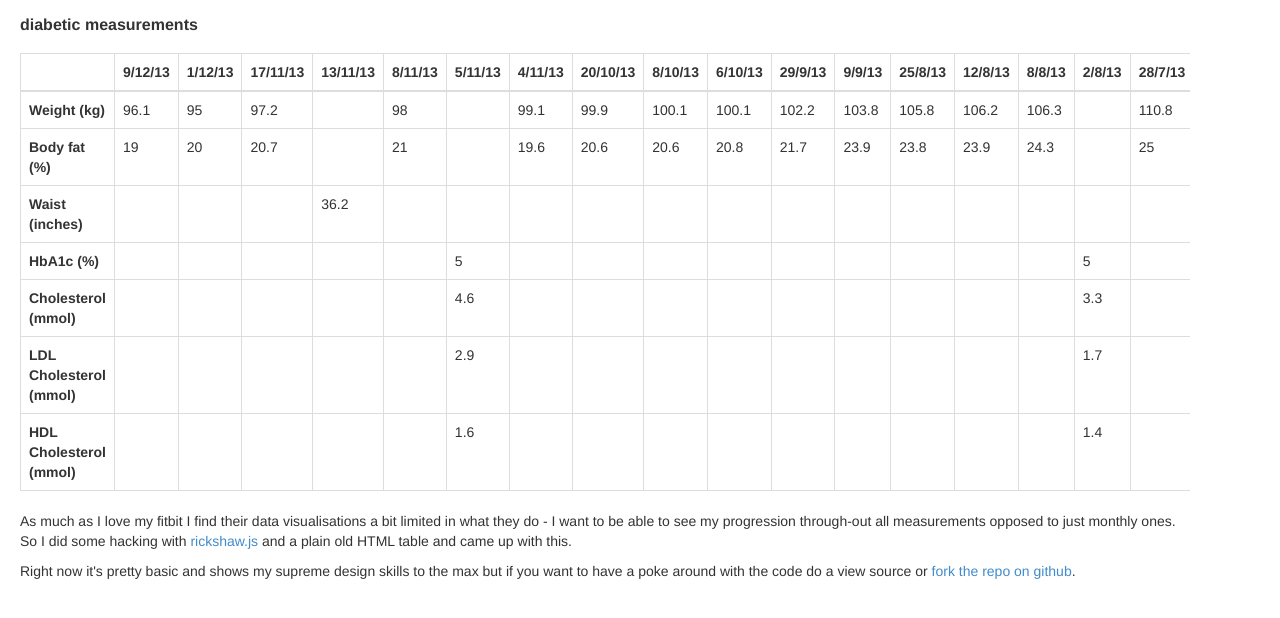
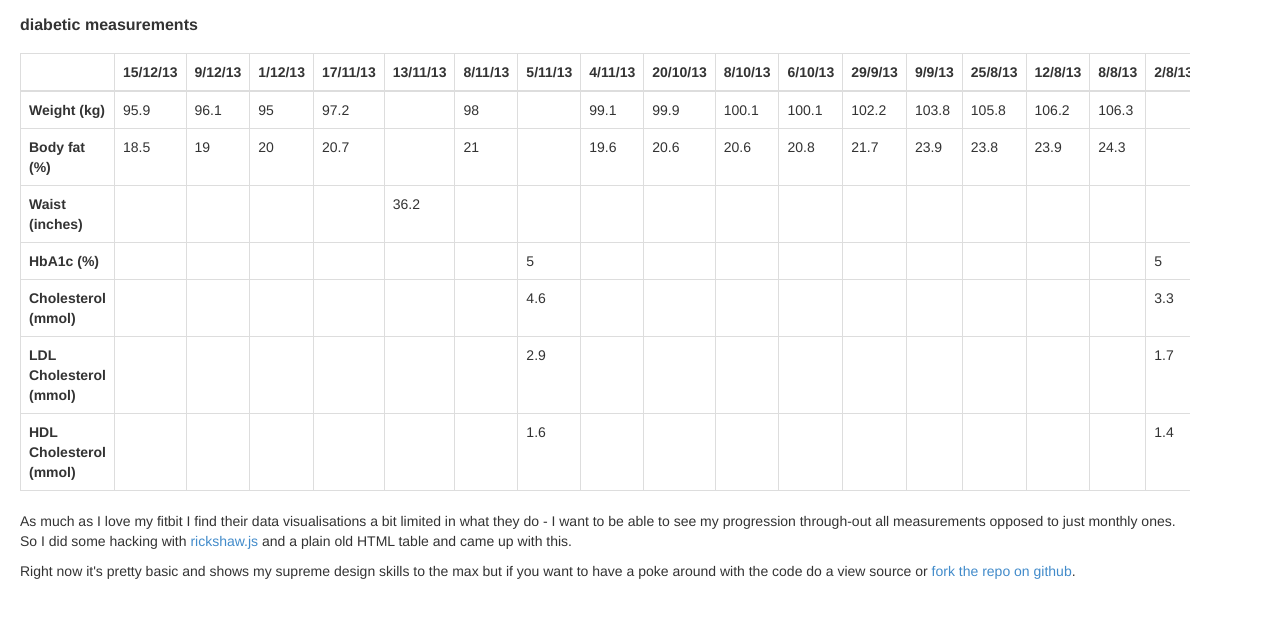
Before and after one commit to rossbruniges/diabeties.thecssdiv.co.uk, a plain HTML site: page index.html in a window 1280 px wide. Drawn offline with Linux system fonts and the light colour scheme.

Commit message:
Adding in December 15th measurements

```diff
--- a/index.html
+++ b/index.html
@@ -125,6 +125,7 @@
 						<thead>
 							<tr>
 								<td></td>
+								<th scope="col">15/12/13</th>
 								<th scope="col">9/12/13</th>
 								<th scope="col">1/12/13</th>
 								<th scope="col">17/11/13</th>
@@ -157,6 +158,7 @@
 						<tbody id="health_data">
 							<tr>
 								<th scope="row" data-target="95">Weight (kg)</th>
+								<td>95.9</td>
 								<td>96.1</td>
 								<td>95</td>
 								<td>97.2</td>
@@ -187,6 +189,7 @@
 							</tr>
 							<tr>
 								<th scope="row" data-target="18">Body fat (%)</th>
+								<td>18.5</td>
 								<td>19</td>
 								<td>20</td>
 								<td>20.7</td>
@@ -217,6 +220,7 @@
 							</tr>
 							<tr>
 								<th scope="row" data-target="33.8">Waist (inches)</th>
+								<td></td>
 								<td></td>
 								<td></td>
 								<td></td>
@@ -252,6 +256,7 @@
 								<td></td>
 								<td></td>
 								<td></td>
+								<td></td>
 								<td>5</td>
 								<td></td>
 								<td></td>
@@ -277,6 +282,7 @@
 							</tr>
 							<tr>
 								<th scope="row" data-target="4.5">Cholesterol (mmol)</th>
+								<td></td>
 								<td></td>
 								<td></td>
 								<td></td>
@@ -312,6 +318,7 @@
 								<td></td>
 								<td></td>
 								<td></td>
+								<td></td>
 								<td>2.9</td>
 								<td></td>
 								<td></td>
@@ -337,6 +344,7 @@
 							</tr>
 							<tr>
 								<th scope="row" data-target="2">HDL Cholesterol (mmol)</th>
+								<td></td>
 								<td></td>
 								<td></td>
 								<td></td>
```
